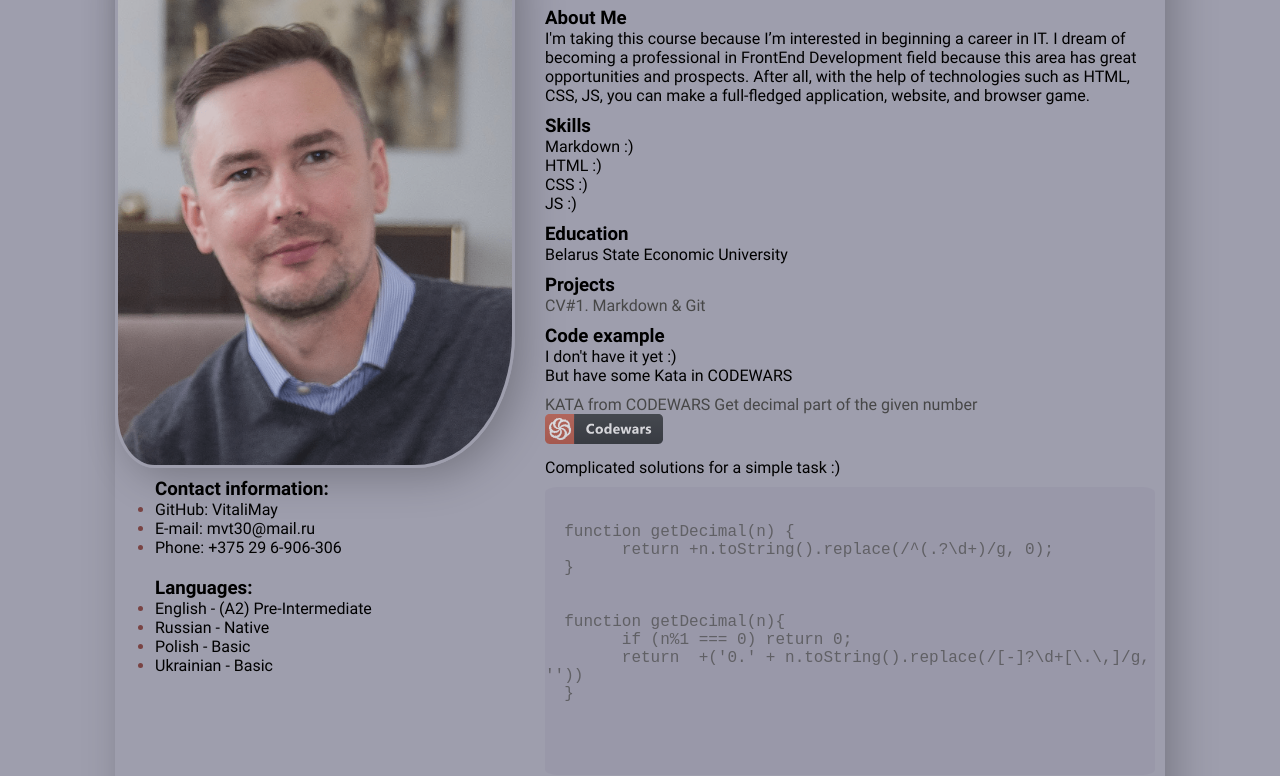
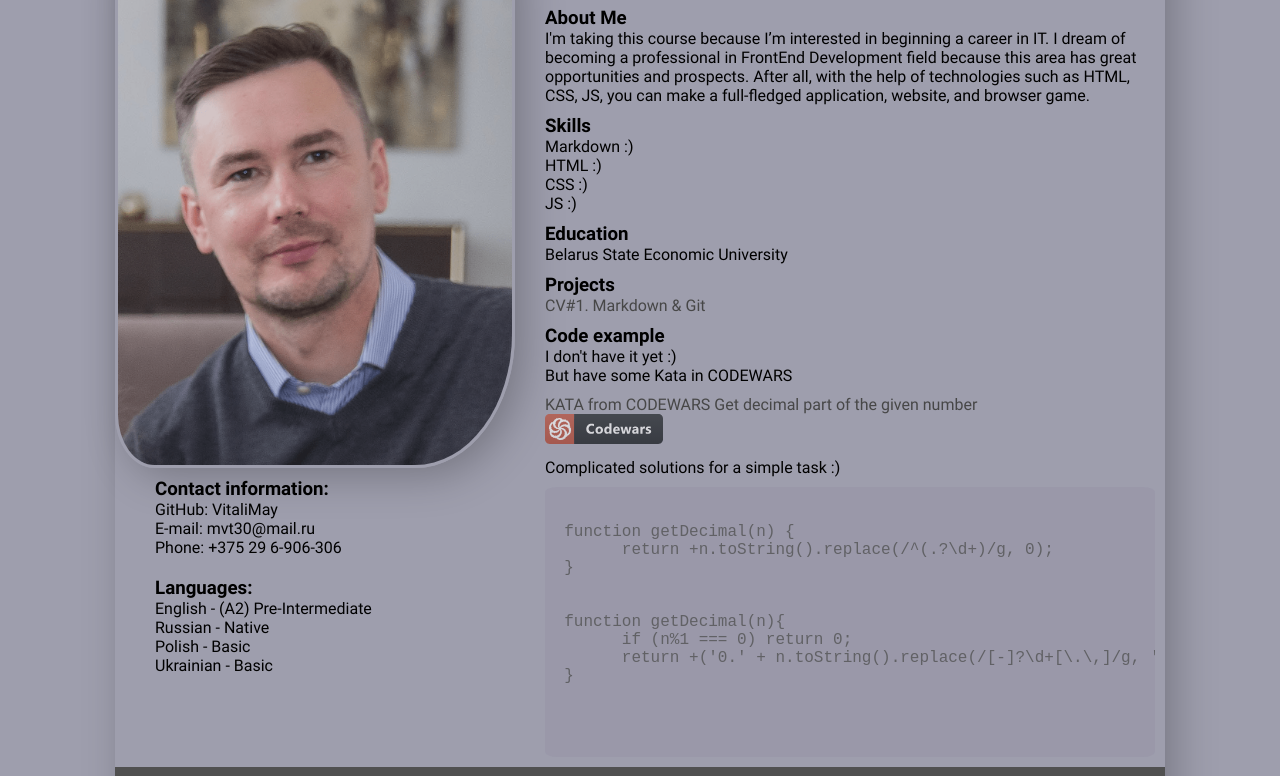
Before and after one commit to VitaliMay/rsschool-cv-stage1, a plain HTML site: page index.html in a window 1280 px wide. Shown: the part 152-928 px from the top of the page. Drawn offline with Linux system fonts and the light colour scheme.

Commit message:
fix: add scroll for pre-code-contact-languages

```diff
--- a/index.html
+++ b/index.html
@@ -95,14 +95,14 @@
 					<pre class="code">
 						<code>
 
-  function getDecimal(n) {
-	return +n.toString().replace(/^(.?\d+)/g, 0);
+  function&nbsp;getDecimal(n)&nbsp;{
+	return&nbsp;+n.toString().replace(/^(.?\d+)/g,&nbsp;0);
   }
 
 
-  function getDecimal(n){
-	if (n%1 === 0) return 0;
-	return  +('0.' + n.toString().replace(/[-]?\d+[\.\,]/g, ''))
+  function&nbsp;getDecimal(n){
+	if&nbsp;(n%1&nbsp;===&nbsp;0)&nbsp;return&nbsp;0;
+	return&nbsp;+('0.'&nbsp;+&nbsp;n.toString().replace(/[-]?\d+[\.\,]/g,&nbsp;''))
   }
 
   <!-- function getDecimal(n){
--- a/style.css
+++ b/style.css
@@ -103,6 +103,7 @@ h2 {
 
 .contact {
   margin: 10px 5px 10px 40px;
+  overflow: auto; /*for scroll*/
 }
 
 .contact li::marker {
@@ -111,6 +112,7 @@ h2 {
 
 .languages {
   margin: 10px 5px 10px 40px;
+  overflow: auto; /*for scroll*/
 }
 
 .languages li::marker {
@@ -164,7 +166,7 @@ h2 {
 }
 
 pre {
-  white-space: pre-wrap;
+  /* white-space: pre-wrap; */
   overflow: auto; /*for scroll*/
   background-color: rgb(152, 150, 168);
   border-radius: 2%;
```
